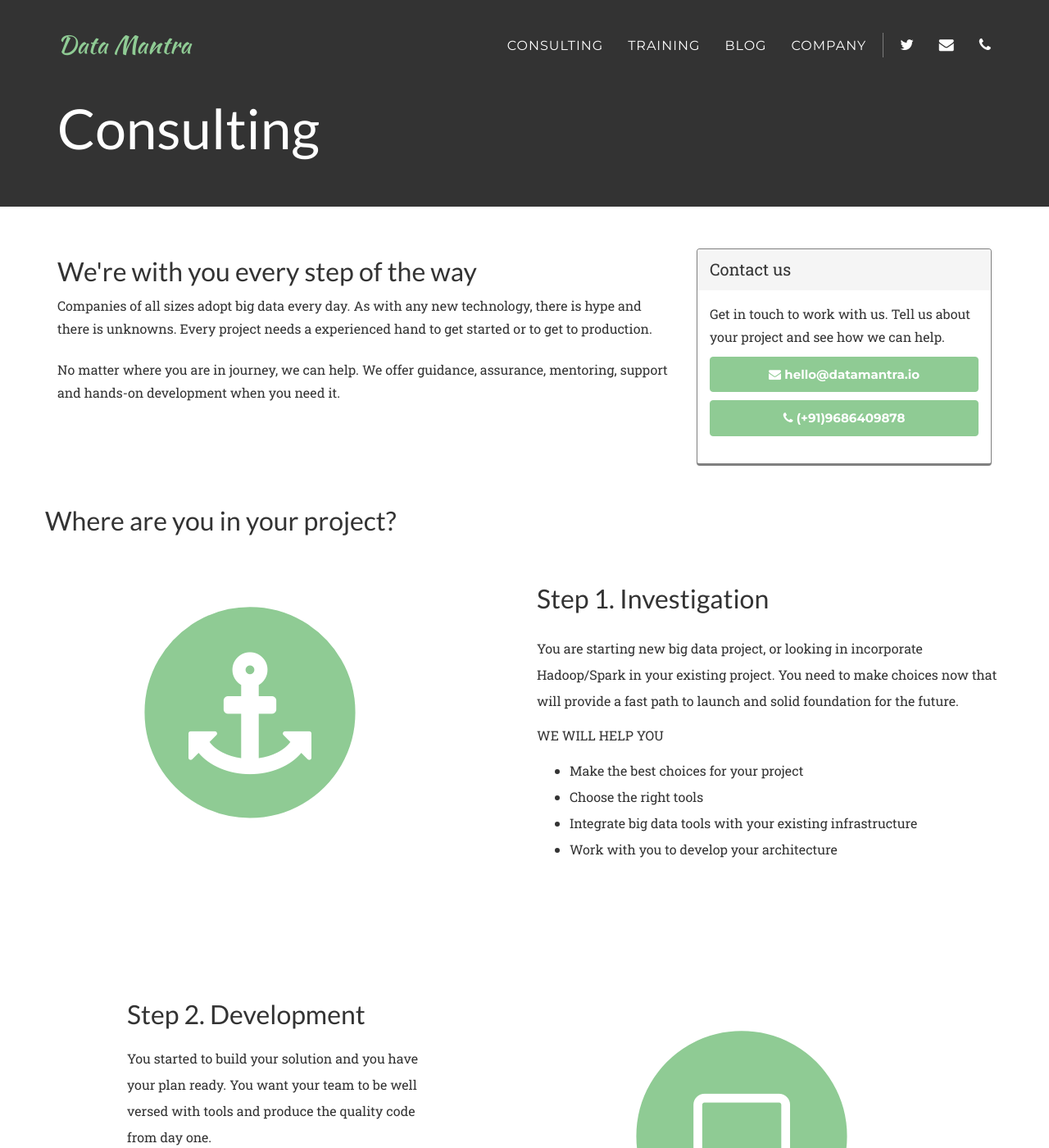
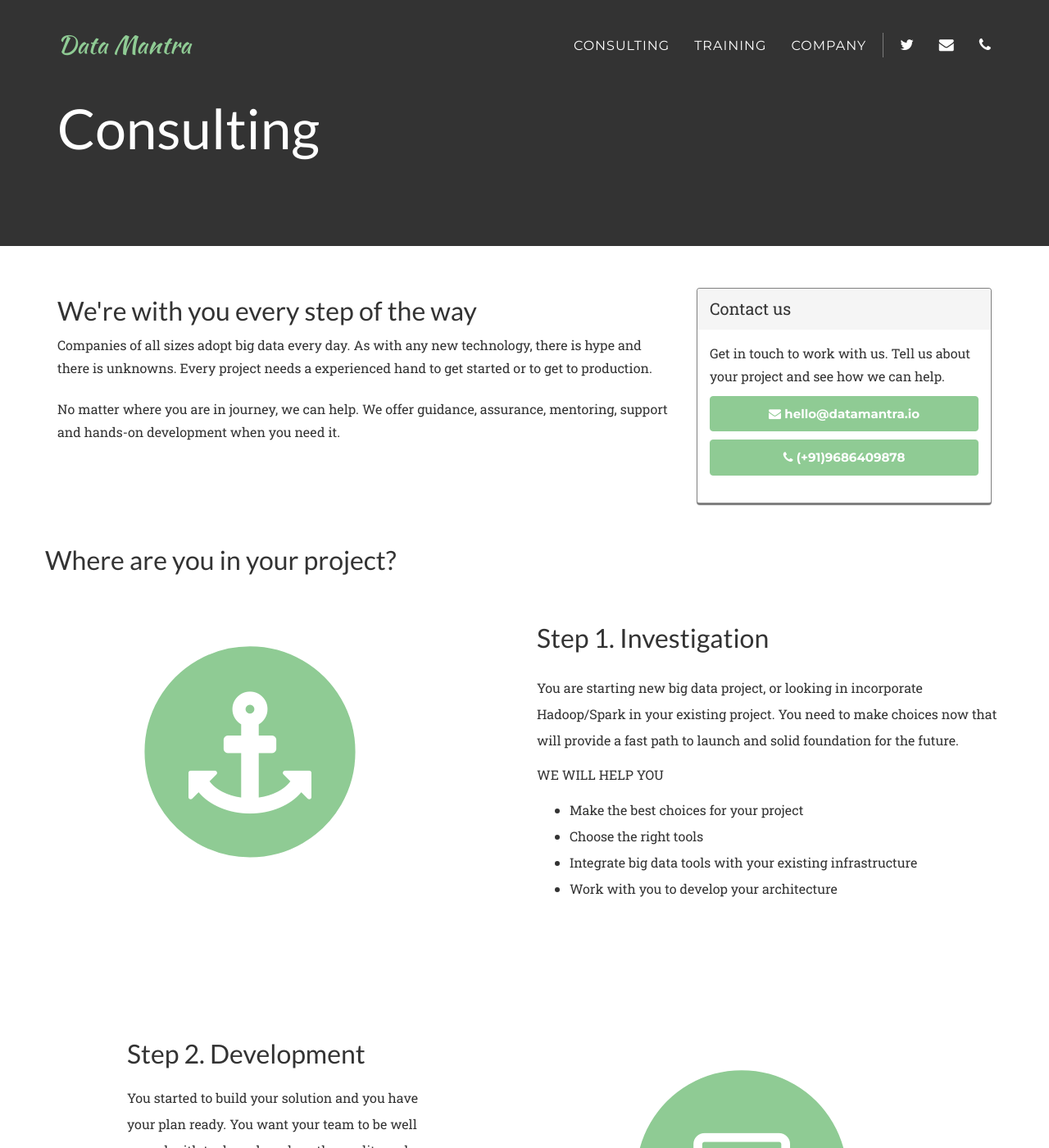
Before and after one commit to datamantra/datamantra.github.io, a Jekyll site: the page built from consulting.md, in a window 1280 px wide and 1400 px high. Shown: the whole window at 82% size. Built offline with Jekyll 4.4.1, drawn with Linux system fonts in a browser that asks for light colours; some web fonts are replaced.

Commit message:
fixed navbar

```diff
--- a/_config.yml
+++ b/_config.yml
@@ -1,5 +1,5 @@
 url: www.datamantra.io
-baseurl: /agency-jekyll-theme/
+baseurl: /datamantra/
 
 # Site settings
 title: Data Mantra
--- a/_includes/css/agency.css
+++ b/_includes/css/agency.css
@@ -178,7 +178,7 @@
 }
 
 .navbar-default .navbar-collapse {
-    border-color: rgba(255,255,255,.02);
+    border-color: rgba(150,255,255,.02);
 }
 
 .navbar-default .navbar-toggle {
--- a/_includes/css/custom.css
+++ b/_includes/css/custom.css
@@ -22,7 +22,7 @@
 
 .jumbotron.head_jumbtron {
   padding-top: 1%;
-  min-height: 200px;
+  min-height: 300px;
   background-color: #{{ site.color.secondary-dark}};
 }
 
--- a/_includes/navigation.html
+++ b/_includes/navigation.html
@@ -50,9 +50,9 @@
                 <li>
                     <a href="{{ "/training" | prepend: site.baseurl}}">Training</a>
                 </li>
-                <li>
+                <!--<li>
                     <a href="/">Blog</a>
-                </li>
+                </li> -->
                 <li>
                     <a href="{{ "/company" | prepend: site.baseurl}}">Company</a>
                 </li>
--- a/consulting.md
+++ b/consulting.md
@@ -24,6 +24,13 @@
 
   	padding-top: 5%;
   }
+
+  @media (max-width: 767px) {
+    .section-icon {
+        display: none;
+    }
+  }
+
   .panel {
     margin-top: 21px;
     border : 1px solid transparent;
--- a/js/cbpAnimatedHeader.js
+++ b/js/cbpAnimatedHeader.js
@@ -13,7 +13,7 @@
 	var docElem = document.documentElement,
 		header = document.querySelector( '.navbar-fixed-top' ),
 		didScroll = false,
-		changeHeaderOn = 300;
+		changeHeaderOn = 200;
 
 	function init() {
 		window.addEventListener( 'scroll', function( event ) {
```
Also changed, not shown: img/header-bg-grey.jpg (deleted), img/header-bg-old.jpg (added), img/header-bg.jpg.
